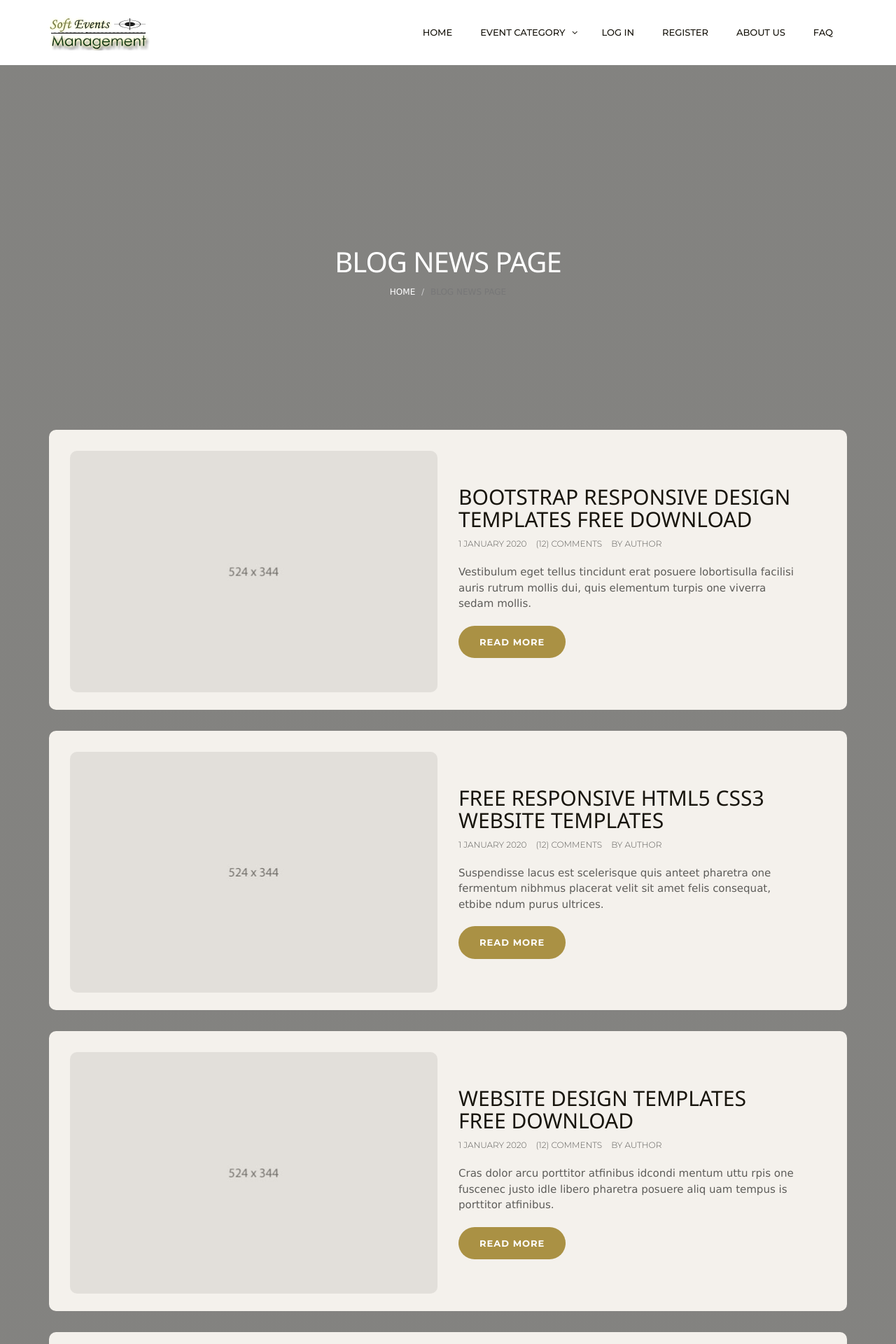
After one commit to soft023/softevents, a Django app: page /events/list/ in a window 1280 px wide. The commit adds this page. Shown: the top 1920 px of the page at 70% size. Run offline with Django 3.2, Linux system fonts and the light colour scheme; some libraries are stand-ins or nearby versions.

Commit message:
I added the events list page and re arrange the event details page

```diff
--- a/events/templates/events/base.html
+++ b/events/templates/events/base.html
@@ -79,7 +79,7 @@
       {% endblock content%}
 
 
-        <div class="footer">
+        <div class="footer w3-black">
             <!-- footer-->
             <div class="container">
                 <div class="footer-block">
--- /dev/null
+++ b/events/templates/events/event_list.html
@@ -0,0 +1,146 @@
+
+{% extends "events/base.html" %}
+{% block content %}
+
+        <div class="container">
+            <div class="row">
+                <div class="col-lg-12 col-md-12 col-sm-12 col-xs-12">
+                    <div class="page-caption">
+                        <h2 class="page-title">Blog News Page</h2>
+                        <div class="page-breadcrumb">
+                            <ol class="breadcrumb">
+                                <li><a href="index.html">Home</a></li>
+                                <li class="active">Blog News Page</li>
+                            </ol>
+                        </div>
+                    </div>
+                </div>
+            </div>
+        </div>
+
+
+
+    <div class="content">
+        <div class="container">
+            <div class="row">
+                <div class="col-lg-12 col-md-12 col-sm-12 col-xs-12">
+                    <div class="post-block">
+                        <div class="row ">
+                            <!-- post block -->
+                            <div class="col-md-6">
+                                <div class="post-img">
+                                    <a href="#"><img src="images/post-img.jpg" alt="" class="img-responsive"></a>
+                                </div>
+                            </div>
+                            <div class="col-md-6">
+                                <div class="post-content">
+                                    <h2><a href="#" class="title" target="_blank">bootstrap responsive design  templates free download</a></h2>
+                                    <p class="meta"> <span class="meta-date"> 1 January 2020</span> <span class="meta-comment"><a href="# ">(12) Comments</a></span> <span class="meta-author">By <a href="#">Author</a></span></p>
+                                    <p>Vestibulum eget tellus tincidunt erat posuere lobortisulla facilisi auris rutrum mollis dui, quis elementum turpis one viverra sedam mollis.</p>
+                                    <a href="#" class="btn btn-default">Read More</a> </div>
+                            </div>
+                        </div>
+                        <!-- /.post block -->
+                    </div>
+                </div>
+                <div class="col-lg-12 col-md-12 col-sm-12 col-xs-12">
+                    <div class="post-block">
+                        <div class="row ">
+                            <!-- post block -->
+                            <div class="col-md-6">
+                                <div class="post-img">
+                                    <a href="#"><img src="images/post-img-1.jpg" alt="" class="img-responsive"></a>
+                                </div>
+                            </div>
+                            <div class="col-md-6">
+                                <div class="post-content">
+                                    <h2><a href="#" class="title" target="_blank"> Free Responsive HTML5 CSS3 Website Templates</a></h2>
+                                    <p class="meta"> <span class="meta-date"> 1 January 2020</span> <span class="meta-comment"><a href="# ">(12) Comments</a></span> <span class="meta-author">By <a href="#">Author</a></span></p>
+                                    <p>Suspendisse lacus est scelerisque quis anteet pharetra one fermentum nibhmus placerat velit sit amet felis consequat, etbibe ndum purus ultrices.</p>
+                                    <a href="#" class="btn btn-default">Read More</a> </div>
+                            </div>
+                        </div>
+                        <!-- /.post block -->
+                    </div>
+                </div>
+                <div class="col-lg-12 col-md-12 col-sm-12 col-xs-12">
+                    <div class="post-block">
+                        <div class="row ">
+                            <!-- post block -->
+                            <div class="col-md-6">
+                                <div class="post-img">
+                                    <a href="#"><img src="images/post-img-2.jpg" alt="" class="img-responsive"></a>
+                                </div>
+                            </div>
+                            <div class="col-md-6">
+                                <div class="post-content">
+                                    <h2><a href="#" class="title" target="_blank"> website design templates free download</a></h2>
+                                    <p class="meta"> <span class="meta-date"> 1 January 2020</span> <span class="meta-comment"><a href="# ">(12) Comments</a></span> <span class="meta-author">By <a href="#">Author</a></span></p>
+                                    <p>Cras dolor arcu porttitor atfinibus idcondi mentum uttu rpis one fuscenec justo idle libero pharetra posuere aliq uam tempus is porttitor atfinibus.</p>
+                                    <a href="#" class="btn btn-default">Read More</a> </div>
+                            </div>
+                        </div>
+                        <!-- /.post block -->
+                    </div>
+                </div>
+                <div class="col-lg-12 col-md-12 col-sm-12 col-xs-12">
+                    <div class="post-block">
+                        <div class="row ">
+                            <!-- post block -->
+                            <div class="col-md-6">
+                                <div class="post-img">
+                                    <a href="#"><img src="images/post-img.jpg" alt="" class="img-responsive"></a>
+                                </div>
+                            </div>
+                            <div class="col-md-6">
+                                <div class="post-content">
+                                    <h2><a href="#" class="title" target="_blank"> Free High Quality Website Templates</a></h2>
+                                    <p class="meta"> <span class="meta-date"> 1 January 2020</span> <span class="meta-comment"><a href="# ">(12) Comments</a></span> <span class="meta-author">By <a href="#">Author</a></span></p>
+                                    <p>Cras dolor arcu porttitor atfinibus idcondi mentum uttu rpis one fuscenec justo idle libero pharetra posuere aliq uam tempus is porttitor atfinibus.</p>
+                                    <a href="#" class="btn btn-default">Read More</a> </div>
+                            </div>
+                        </div>
+                        <!-- /.post block -->
+                    </div>
+                </div>
+                <div class="col-lg-12 col-md-12 col-sm-12 col-xs-12">
+                    <div class="post-block post-quote">
+                        <div class="row ">
+                            <!-- post block -->
+                            <div class="col-md-12">
+                                <div class="quote-content">
+                                    <blockquote>“Get connected, get involved, as your world change”</blockquote>
+                                </div>
+                            </div>
+                            <!-- /.post block -->
+                        </div>
+                    </div>
+                </div>
+                <div class="col-lg-12 col-md-12 col-sm-12 col-xs-12">
+                    <div class="st-pagination">
+                        <ul class="pagination">
+                            <li>
+                                <a href="#" aria-label="Previous">
+                                    <span aria-hidden="true">&laquo;</span>
+                                </a>
+                            </li>
+                            <li class="active"><a href="#">1</a></li>
+                            <li><a href="#">2</a></li>
+                            <li><a href="#">3</a></li>
+                            <li><a href="#">4</a></li>
+                            <li><a href="#">5</a></li>
+                            <li>
+                                <a href="#" aria-label="Next">
+                                    <span aria-hidden="true">&raquo;</span>
+                                </a>
+                            </li>
+                        </ul>
+                    </div>
+                </div>
+            </div>
+        </div>
+    </div>
+
+
+
+{% endblock content %}
--- a/events/urls.py
+++ b/events/urls.py
@@ -4,5 +4,5 @@ from . import views
 urlpatterns = [
 
     path('', views.home, name='events-home'),
-    path('/details', views.details, name='events-details'),
+
 ]
--- a/events/views.py
+++ b/events/views.py
@@ -14,3 +14,9 @@ def details(request):
 
 
 	return render(request, 'events/events_details.html')
+
+
+def list(request):
+
+
+	return render(request, 'events/event_list.html')
--- a/softevents/urls.py
+++ b/softevents/urls.py
@@ -30,6 +30,7 @@ urlpatterns = [
     path('aboutus/', include('users.urls')),
     path('users/profile/', user_views.profile, name='profile'),
     path('events/details/', e_views.details, name='details'),
+    path('events/list/', e_views.list, name='list'),
     path('login/', auth_views.LoginView.as_view(template_name ='users/login.html'), name='login'),
     path('register/', user_views.register, name='register'),
     path('logout/', auth_views.LogoutView.as_view(template_name ='users/logout.html'), name='logout'),
```
Also changed, not shown: events/templates/events/events_details.html (+45 -9 lines).
